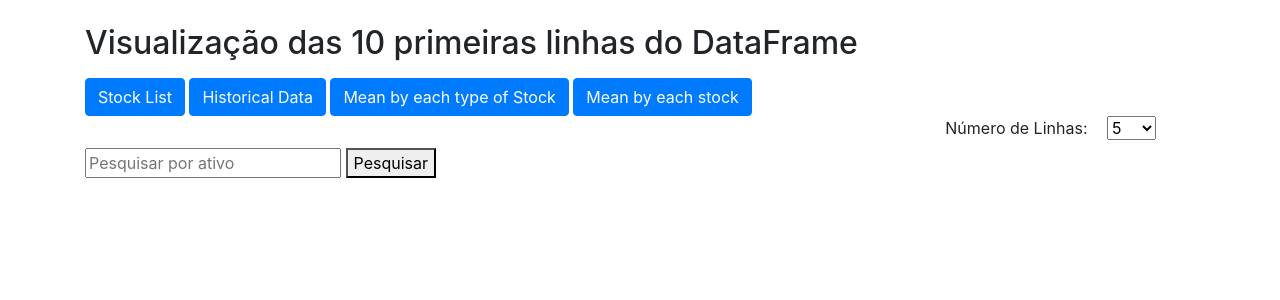
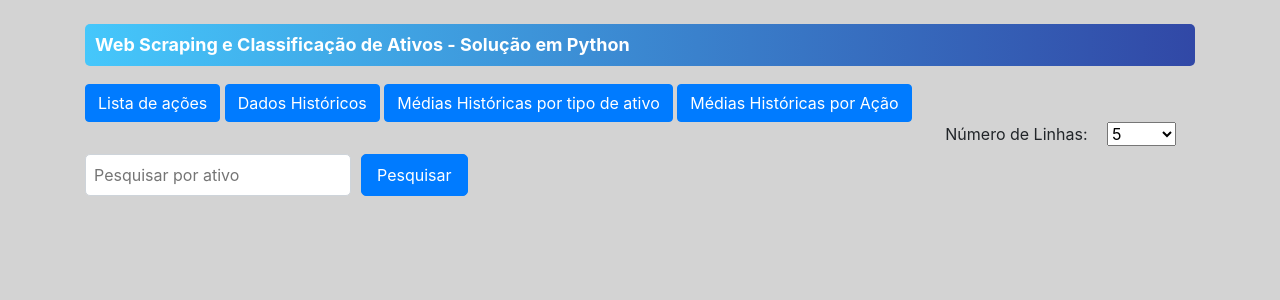
Before and after one commit to eng-robsonsampaio/scrape_stock_market, a Flask app: template templates/index.html in a window 1280 px wide. Shown: the top 300 px of the page. Run offline with Flask 3, Linux system fonts and the light colour scheme; the template is opened without the code that fills it, so the values that code supplies are empty; parts of the project's set-up code (start-up, migrations or seed data) failed here and were passed over; some libraries are stand-ins or nearby versions.

Commit message:
new version

```diff
--- a/app.py
+++ b/app.py
@@ -1,7 +1,7 @@
 import pandas as pd
 from flask import Flask, render_template, request
 
-app = Flask(__name__)
+app = Flask(__name__, static_url_path='/static')
 df_result = pd.read_csv('output/stoks.csv', sep=';')
 df_list_of_stoks = pd.read_csv('output/stock_list.csv', sep=';')
 
@@ -13,16 +13,16 @@ def display_stock_list():
     rows = request.args.get('rows', 5)
     ativo = request.args.get('ativo', '')
     # Filtrar o DataFrame pelo ativo, se fornecido
-    df_filtered = df_list_of_stoks[df_list_of_stoks['value'].str.contains(ativo, case=False, na=False)]
+    df_filtered = df_list_of_stoks[df_list_of_stoks['ATIVO'].str.contains(ativo, case=False, na=False)]
 
 
     # Obter as linhas do DataFrame conforme a seleção do usuário
     if rows == 'All':
         # Criar uma tabela HTML usando o método to_html() do DataFrame
-        table_html = df_filtered.to_html(classes='table table-striped')
+        table_html = df_filtered.to_html(classes='table table-striped table-bordered table-hover')
     else:
         # Criar uma tabela HTML usando o método to_html() do DataFrame
-        table_html = df_filtered.head(int(rows)).to_html(classes='table table-striped')
+        table_html = df_filtered.head(int(rows)).to_html(classes='table table-striped table-bordered table-hover', index=False)
 
     # Renderizar a página HTML com a tabela e o dropdown
     return render_template('index.html', table=table_html, rows=rows, current_route='display_stock_list')
@@ -43,7 +43,7 @@ def display_historical_data():
         table_html = df_filtered.to_html(classes='table table-striped')
     else:
         # Criar uma tabela HTML usando o método to_html() do DataFrame
-        table_html = df_filtered.head(int(rows)).to_html(classes='table table-striped')
+        table_html = df_filtered.head(int(rows)).to_html(classes='table table-striped', index=False)
 
     # Renderizar a página HTML com a tabela e o dropdown
     return render_template('index.html', table=table_html, rows=rows, current_route='display_historical_data')
@@ -63,7 +63,7 @@ def display_average_by_type():
     media_por_tipo.reset_index(inplace=True)
 
     # Criar uma tabela HTML usando o método to_html() do DataFrame
-    table_html = media_por_tipo.to_html(classes='table table-striped')
+    table_html = media_por_tipo.to_html(classes='table table-striped', index=False)
 
     # Renderizar a página HTML com a tabela de médias
     return render_template('index.html', table=table_html, current_route='display_average_by_type')
@@ -84,7 +84,7 @@ def display_average_by_stock():
         table_html = media_por_tipo.to_html(classes='table table-striped')
     else:
         # Criar uma tabela HTML usando o método to_html() do DataFrame
-        table_html = media_por_tipo.head(int(rows)).to_html(classes='table table-striped')
+        table_html = media_por_tipo.head(int(rows)).to_html(classes='table table-striped', index=False)
     # table_html = media_por_tipo.to_html(classes='table table-striped')
 
     # Renderizar a página HTML com a tabela de médias
--- /dev/null
+++ b/static/styles.css
@@ -0,0 +1,66 @@
+/* styles.css */
+
+/* Cor de fundo principal do corpo do site */
+body {
+    background-color: #d3d3d3; /* Cor mais escura de fundo */
+ }
+
+/* Cor de fundo do título */
+.table-title {
+    font-size: 18px;
+    font-weight: bold;
+    color: white;
+    background: linear-gradient(to right, #45C7FB, #3148A6);
+    padding: 10px;
+    border-radius: 5px;
+    margin-bottom: 10px;
+ }
+
+ /* Cores da tabela */
+ table {
+    width: 100%;
+    max-width: 100%;
+    margin-bottom: 1rem;
+    background-color: #f8f9fa; /* Cor de fundo principal da tabela */
+ }
+
+ th, td {
+    padding: 0.75rem;
+    text-align: left;
+    border-bottom: 1px solid #dee2e6; /* Cor da linha separadora entre as células */
+ }
+
+ th {
+    background-color: #45C7FB; /* Cor de fundo do cabeçalho */
+    color: white; /* Cor do texto do cabeçalho */
+ }
+
+ tr:nth-child(even) {
+    background-color: #f2f2f2; /* Cor de fundo para linhas pares */
+ }
+
+ tr:hover {
+    background-color: #d4ebf2; /* Cor de fundo ao passar o mouse sobre a linha */
+ }
+
+ /* Estilo do componente de pesquisa */
+.search-container {
+    display: flex;
+    align-items: center;
+    margin-bottom: 15px; /* Ajuste o espaçamento inferior conforme necessário */
+ }
+
+ .search-input {
+    padding: 8px;
+    border: 1px solid #ced4da; /* Cor da borda do input */
+    border-radius: 5px;
+    margin-right: 10px; /* Ajuste o espaçamento à direita conforme necessário */
+ }
+
+ .search-button {
+    padding: 8px 15px;
+    border: 1px solid #007bff; /* Cor da borda do botão */
+    background-color: #007bff; /* Cor de fundo do botão */
+    color: white; /* Cor do texto do botão */
+    border-radius: 5px;
+ }
--- a/templates/index.html
+++ b/templates/index.html
@@ -5,15 +5,17 @@
   <title>Visualização do DataFrame</title>
   <!-- Adicione estilos de tabela do Bootstrap para melhor aparência -->
   <link rel="stylesheet" href="https://stackpath.bootstrapcdn.com/bootstrap/4.5.2/css/bootstrap.min.css">
+  <!-- Vincule o arquivo de estilo CSS personalizado -->
+  <link rel="stylesheet" href="/static/styles.css">
 </head>
 <body>
   <div class="container mt-4">
-    <h2>Visualização das 10 primeiras linhas do DataFrame</h2>
+    <h2 class="table-title">Web Scraping e Classificação de Ativos - Solução em Python</h2>
     <div>
-    <a href="{{ url_for('display_stock_list') }}" class="btn btn-primary mt-2">Stock List</a>
-    <a href="{{ url_for('display_historical_data') }}" class="btn btn-primary mt-2">Historical Data</a>
-    <a href="{{ url_for('display_average_by_type') }}" class="btn btn-primary mt-2">Mean by each type of Stock</a>
-    <a href="{{ url_for('display_average_by_stock') }}" class="btn btn-primary mt-2">Mean by each stock</a>
+    <a href="{{ url_for('display_stock_list') }}" class="btn btn-primary mt-2">Lista de ações</a>
+    <a href="{{ url_for('display_historical_data') }}" class="btn btn-primary mt-2">Dados Históricos</a>
+    <a href="{{ url_for('display_average_by_type') }}" class="btn btn-primary mt-2">Médias Históricas por tipo de ativo</a>
+    <a href="{{ url_for('display_average_by_stock') }}" class="btn btn-primary mt-2">Médias Históricas por Ação</a>
     </div>
 
     <form method="get" action="{{ url_for(current_route) }}">
@@ -23,10 +25,12 @@
           <option value="25" {% if rows == '25' %}selected{% endif %}>25</option>
           <option value="50" {% if rows == '50' %}selected{% endif %}>50</option>
           <option value="100" {% if rows == '100' %}selected{% endif %}>100</option>
-          <option value="All" {% if rows == 'All' %}selected{% endif %}>All</option>
+          <option value="All" {% if rows == 'All' %}selected{% endif %}>Todos</option>
         </select>
-        <input type="text" name="ativo" placeholder="Pesquisar por ativo" value="{{ request.args.get('ativo', '') }}">
-        <button type="submit">Pesquisar</button>
+        <div class="search-container">
+            <input class="search-input" type="text" name="ativo" placeholder="Pesquisar por ativo" value="{{ request.args.get('ativo', '') }}">
+            <button class="search-button" type="submit">Pesquisar</button>
+        </div>
       </form>
 
     {{ table|safe }}
```
Also changed, not shown: 1 other file.
